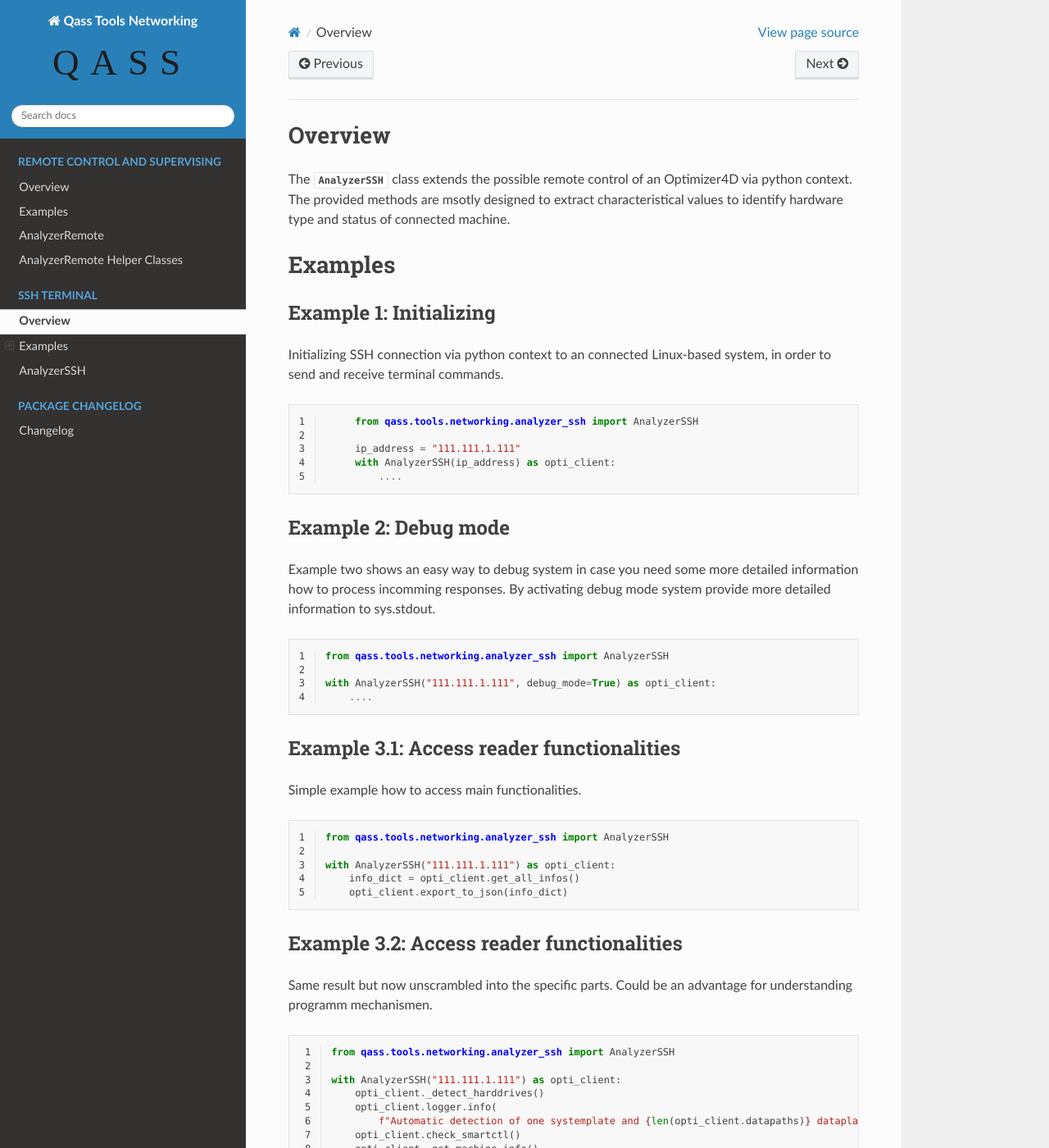
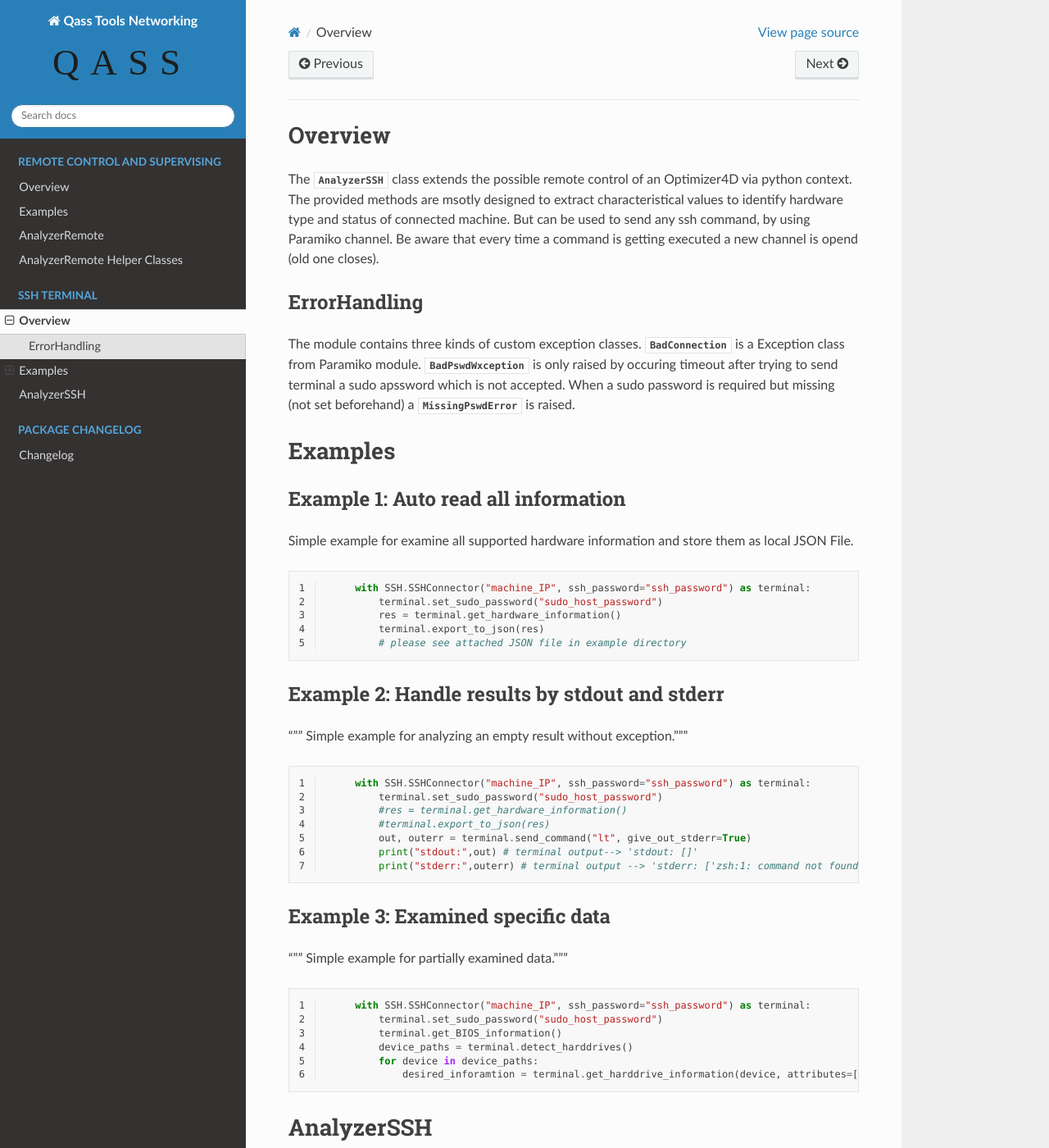
Before and after one commit to QASS/qass-tools-networking, a Sphinx documentation site: the page built from docs/source/analyzer_ssh.rst, in a window 1280 px wide and 1400 px high. Shown: the whole window at 82% size. Built offline with Sphinx 7.4.7 and the Read the Docs theme 2.0.0, drawn with Linux system fonts in a browser that asks for light colours; some of the changed text lies outside the part shown.

Commit message:
Adapt docu for new SSH

```diff
--- a/docs/source/analyzer_socket.rst
+++ b/docs/source/analyzer_socket.rst
@@ -120,6 +120,7 @@ AnalyzerRemote
 **************
 
 .. autoclass:: qass.tools.networking.analyzer_socket.AnalyzerRemote
+
         :members:
 
         .. automethod:: __init__
--- a/docs/source/analyzer_ssh.rst
+++ b/docs/source/analyzer_ssh.rst
@@ -2,102 +2,57 @@ Overview
 ********
 
 The :class:`AnalyzerSSH` class extends the possible remote control of an Optimizer4D via python context. The provided methods are msotly designed to extract characteristical values to identify hardware type and status of connected machine.
+But can be used to send any ssh command, by using Paramiko channel. Be aware that every time a command is getting executed a new channel is opend (old one closes).
+
+ErrorHandling
+"""""""""""""
+The module contains three kinds of custom exception classes. :class:`BadConnection` is a Exception class from Paramiko module. :class:`BadPswdWxception` is only raised by occuring timeout after trying to send terminal a sudo apssword which is not accepted.
+When a sudo password is required but missing (not set beforehand) a :class:`MissingPswdError` is raised.
 
 Examples
 ********
 
-Example 1: Initializing
-"""""""""""""""""""""""
-Initializing SSH connection via python context to an connected Linux-based system, in order to send and receive terminal commands.
+Example 1: Auto read all information
+""""""""""""""""""""""""""""""""""""
+Simple example for examine all supported hardware information and store them as local JSON File.
 
 .. code-block:: python
    :linenos:
 
-        from qass.tools.networking.analyzer_ssh import AnalyzerSSH
+        with SSH.SSHConnector("machine_IP", ssh_password="ssh_password") as terminal:
+            terminal.set_sudo_password("sudo_host_password")
+            res = terminal.get_hardware_information()
+            terminal.export_to_json(res)
+            # please see attached JSON file in example directory
 
-        ip_address = "111.111.1.111"
-        with AnalyzerSSH(ip_address) as opti_client:
-            ....
-
-Example 2: Debug mode
-""""""""""""""""""""""
-Example two shows an easy way to debug system in case you need some more detailed information how to process incomming responses. By activating debug mode system provide more detailed information to sys.stdout.
+Example 2: Handle results by stdout and stderr
+""""""""""""""""""""""""""""""""""""""""""""""
+""" Simple example for analyzing an empty result without exception."""
 
 .. code-block:: python
-    :linenos:
+   :linenos:
 
-    from qass.tools.networking.analyzer_ssh import AnalyzerSSH
+        with SSH.SSHConnector("machine_IP", ssh_password="ssh_password") as terminal:
+            terminal.set_sudo_password("sudo_host_password")
+            #res = terminal.get_hardware_information()
+            #terminal.export_to_json(res)
+            out, outerr = terminal.send_command("lt", give_out_stderr=True)
+            print("stdout:",out) # terminal output--> 'stdout: []'
+            print("stderr:",outerr) # terminal output --> 'stderr: ['zsh:1: command not found: lt\n']'
 
-    with AnalyzerSSH("111.111.1.111", debug_mode=True) as opti_client:
-        ....
-
-Example 3.1: Access reader functionalities
-""""""""""""""""""""""""""""""""""""""""""
-Simple example how to access main functionalities.
+Example 3: Examined specific data
+"""""""""""""""""""""""""""""""""
+""" Simple example for partially examined data."""
 
 .. code-block:: python
-    :linenos:
+   :linenos:
 
-    from qass.tools.networking.analyzer_ssh import AnalyzerSSH
-
-    with AnalyzerSSH("111.111.1.111") as opti_client:
-        info_dict = opti_client.get_all_infos()
-        opti_client.export_to_json(info_dict)
-
-Example 3.2: Access reader functionalities
-""""""""""""""""""""""""""""""""""""""""""
-Same result but now unscrambled into the specific parts. Could be an advantage for understanding programm mechanismen.
-
-.. code-block:: python
-    :linenos:
-
-    from qass.tools.networking.analyzer_ssh import AnalyzerSSH
-
-    with AnalyzerSSH("111.111.1.111") as opti_client:
-        opti_client._detect_harddrives()
-        opti_client.logger.info(
-            f"Automatic detection of one systemplate and {len(opti_client.datapaths)} dataplates completed.")
-        opti_client.check_smartctl()
-        opti_client._get_machine_info()
-        opti_client._get_systemdrive_info()
-        opti_client._get_datadrive_info()
-        opti_client.logger.info("All data read and ready to export.")
-        opti_client.export_to_json(opti_client.all_infos)
-        opti_client.logger.info("Export completed")
-
-Example 3.3: Access reader functionalities
-""""""""""""""""""""""""""""""""""""""""""
-Same result but in third way to have see computing in progress bar.
-
-.. code-block:: python
-    :linenos:
-
-    from qass.tools.networking.analyzer_ssh import AnalyzerSSH
-
-    with AnalyzerSSH("111.111.1.111") as opti_client:
-        processes = [opti_client._detect_harddrives, opti_client.check_smartctl,
-        opti_client._get_machine_information, opti_client._get_systemdrive_info, opti_client._get_datadrive_info]
-        with tqdm(desc="Progress of computing", total=len(processes)) as bar:
-                for process_step in processes:
-                        process_step()
-                        bar.update()
-        opti_client.logger.info("All data read and ready to export.")
-        opti_client.export_to_json(opti_client.all_infos)
-        opti_client.logger.info("Export completed")
-
-Example 4: Standalone
-"""""""""""""""""""""
-Usage as standalone application.
-
-.. code-block:: python
-    :linenos:
-
-    from qass.tools.networking.analyzer_ssh import AnalyzerSSH
-
-    if __name__ == "__main__":
-        with AnalyzerSSH("111.111.1.111") as opti_client:
-                info_dict = opti_client.get_all_infos()
-                opti_client.export_to_json(info_dict)
+        with SSH.SSHConnector("machine_IP", ssh_password="ssh_password") as terminal:
+            terminal.set_sudo_password("sudo_host_password")
+            terminal.get_BIOS_information()
+            device_paths = terminal.detect_harddrives()
+            for device in device_paths:
+                desired_inforamtion = terminal.get_harddrive_information(device, attributes=['SATA_version', 'size'])
 
 AnalyzerSSH
 ************
```
